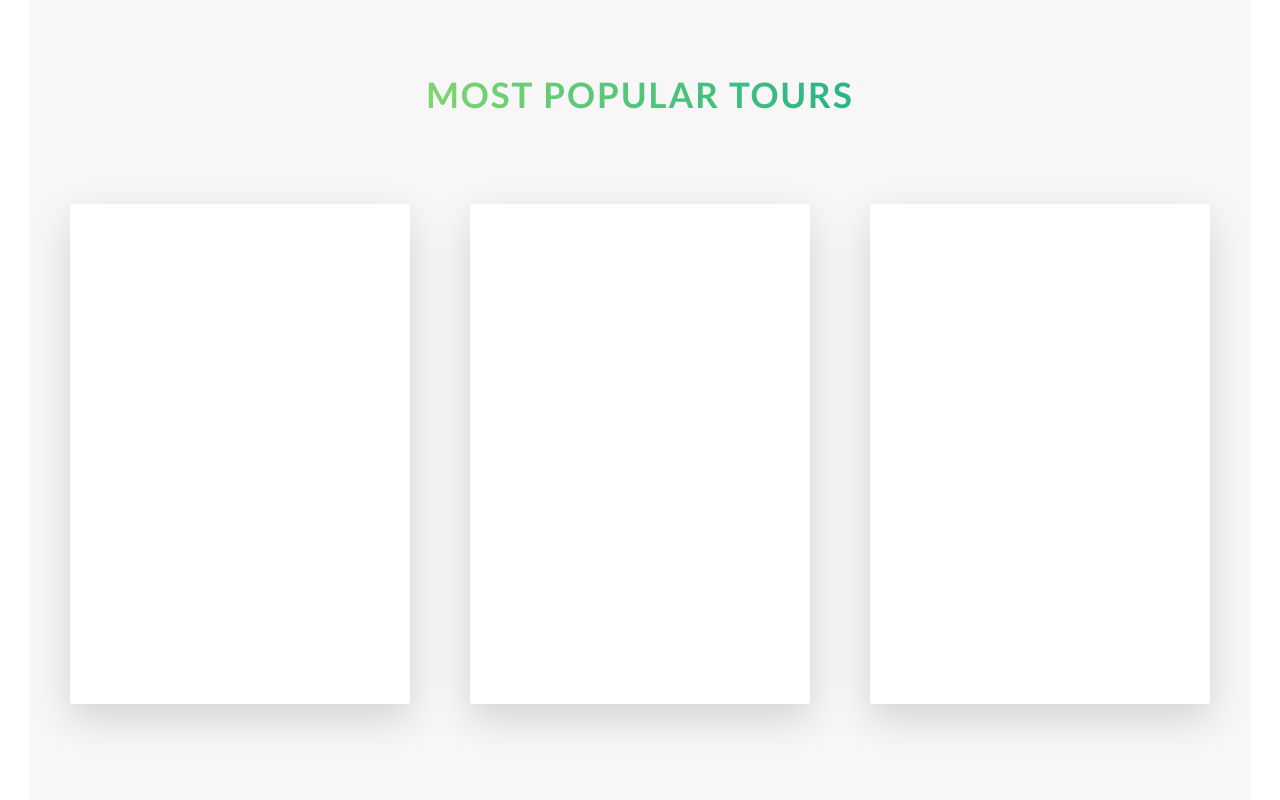
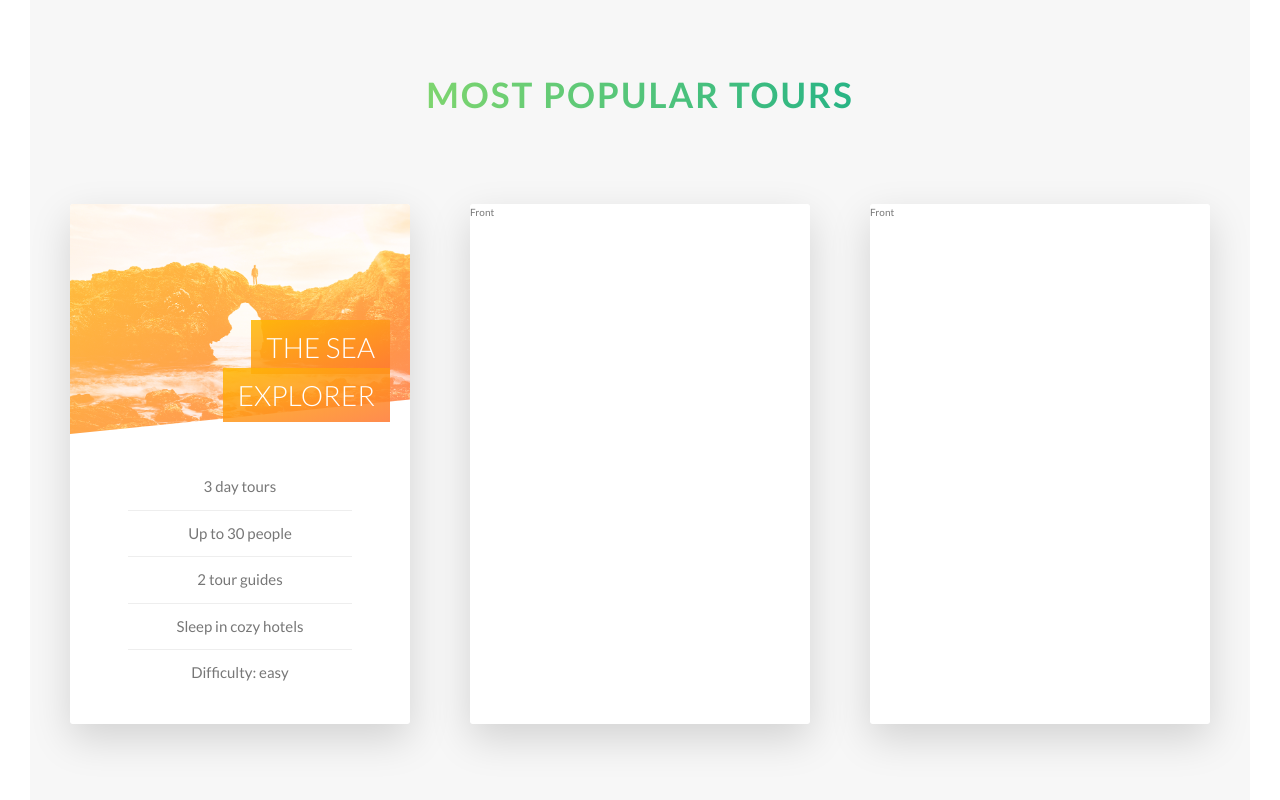
Before and after one commit to tonyminh95/advanced-css, a website: page index.html in a window 1280 px wide. Shown: the part 2326-3126 px from the top of the page. Drawn offline with Linux system fonts and the light colour scheme.

Commit message:
building the section tour 3

```diff
--- a/index.html
+++ b/index.html
@@ -113,7 +113,23 @@
                     <div class="col-1-of-3">
                         <div class="card">
                             <div class="card__side card__side--front">
-                                Front
+                                <div class="card__picture card__picture--1">
+                                    &nbsp;
+                                </div>
+                                <h4 class="card__heading">
+                                    <span class="card__heading-span card__heading-span--1">
+                                        the sea explorer
+                                    </span>
+                                </h4>
+                                <div class="card__details">
+                                    <ul>
+                                        <li>3 day tours</li>
+                                        <li>Up to 30 people</li>
+                                        <li>2 tour guides</li>
+                                        <li>Sleep in cozy hotels</li>
+                                        <li>Difficulty: easy</li>
+                                    </ul>
+                                </div>
                             </div>
                             <div class="card__side card__side--back card__side--back-1">
                                 Back
--- a/sass/abstracts/_variables.scss
+++ b/sass/abstracts/_variables.scss
@@ -10,6 +10,7 @@ $color-tertiary-light: #2998ff;
 $color-tertiary-dark: #5643fa;
 
 $color-grey-light-1: #f7f7f7;
+$color-grey-light-2: #eee;
 
 $color-grey-dark: #777;
 $color-white: #fff;
--- a/sass/components/_card.scss
+++ b/sass/components/_card.scss
@@ -2,19 +2,18 @@
     perspective: 150rem;
     -moz-perspective: 150rem;
     position: relative;
-    height: 50rem;
+    height: 52rem;
 
     &__side {
-        color: $color-white;
-        font-size: 2rem;
-        height: 50rem;
-        transition: all 0.8s ease;
+        height: 52rem;
+        transition: all 8s ease;
         position: absolute;
         top: 0;
         left: 0;
         width: 100%;
         backface-visibility: hidden;
         border-radius: 3px;
+        overflow: hidden;
         box-shadow: 0 1.5rem 4rem rgba($color: $color-black, $alpha: 0.15);
 
         &--front {
@@ -39,10 +38,73 @@
     }
 
     &:hover &__side--front {
-        transform: rotateY(180deg);
+        transform: rotateY(-180deg);
     }
 
     &:hover &__side--back {
         transform: rotateY(0);
     }
+
+    // FRONT SIDE STYLING
+    &__picture {
+        background-size: cover;
+        height: 23rem;
+        background-blend-mode: screen;
+        -webkit-clip-path: polygon(0 0, 100% 0, 100% 85%, 0 100%);
+        clip-path: polygon(0 0, 100% 0, 100% 85%, 0 100%);
+
+        &--1 {
+            background-image: linear-gradient(to right bottom, $color-secondary-light, $color-secondary-dark), url(../img/nat-5.jpg);
+        }
+
+        &--2 {
+            background-image: url(../img/nat-5.jpg);
+        }
+
+        &--3 {
+            background-image: url(../img/nat-5.jpg);
+        }
+    }
+
+    &__heading {
+        font-size: 2.8rem;
+        font-weight: 300;
+        text-transform: uppercase;
+        text-align: right;
+        color: $color-white;
+        position: absolute;
+        top: 12rem;
+        right: 2rem;
+        width: 75%;
+    }
+
+    &__heading-span {
+        padding: 1rem 1.5rem;
+        -webkit-box-decoration-break: clone;
+        box-decoration-break: clone;
+
+        &--1 {
+            background-image: linear-gradient(to right bottom, rgba($color-secondary-light, .85), rgba($color-secondary-dark, .85))
+        }
+    }
+
+    &__details {
+        padding: 3rem;
+
+        ul {
+            list-style: none;
+            width: 80%;
+            margin: 0 auto;
+
+            li {
+                text-align: center;
+                font-size: 1.5rem;
+                padding: 1rem;
+
+                &:not(:last-child) {
+                    border-bottom: 1px solid $color-grey-light-2;
+                }
+            }
+        }
+    }
 }
--- a/sass/layouts/_header.scss
+++ b/sass/layouts/_header.scss
@@ -4,6 +4,7 @@
     background-size: cover;
     background-position: top;
     position: relative;
+    -webkit-clip-path: polygon(0 0, 100% 0, 100% 75vh, 0 100%);
     clip-path: polygon(0 0, 100% 0, 100% 75vh, 0 100%);
 
     &__logo-box {
```
Also changed, not shown: css/style.css, 2 other files.
